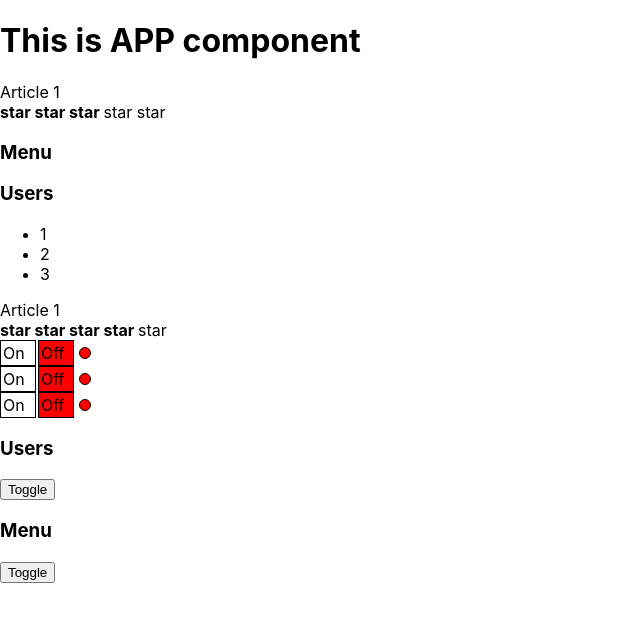
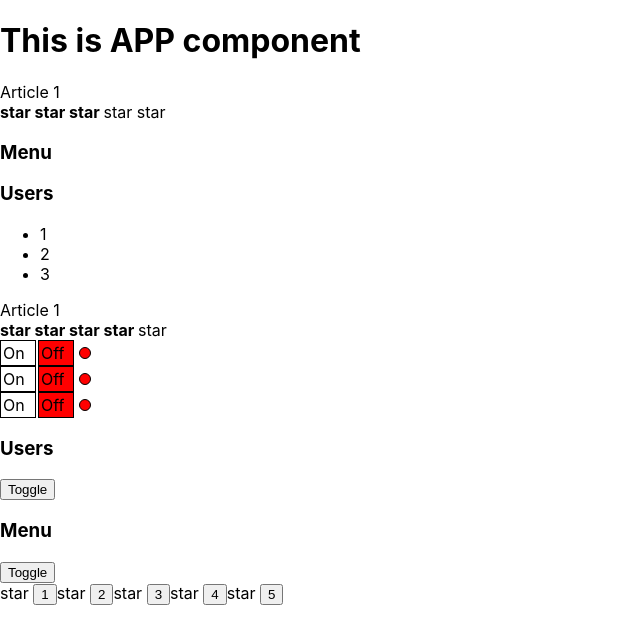
Before and after one commit to Aliaksandr91/Homework, a React (Create React App) app: page / in a window 1280 px wide. Shown: the top 644 px of the page, without its empty margins (0-640 px from the left). Built offline with nearby package versions, Linux system fonts and the light colour scheme.

Commit message:
feat: add uncontrolledRating

```diff
--- a/src/App.tsx
+++ b/src/App.tsx
@@ -4,6 +4,7 @@
 import {Rating} from "./components/Rating/Rating";
 import {OnOff} from "./components/onOff/OnOff";
 import UnControlledAccordion from "./components/UnControlledAccordion/UnControlledAccordion";
+import {UnControlledRating} from "./components/UncontrolledRating/UnControlledRating";
 
 function App() {
     console.log('App rendering')
@@ -20,6 +21,7 @@
             <OnOff/>
             <UnControlledAccordion titleValue={'Users'} />
             <UnControlledAccordion titleValue={'Menu'} />
+            <UnControlledRating/>
         </div>
     )
 }
--- /dev/null
+++ b/src/components/UncontrolledRating/UnControlledRating.tsx
@@ -0,0 +1,34 @@
+import React, {useState} from "react";
+
+type RatingPropsType = {
+    value: 0 | 1 | 2 | 3 | 4 | 5
+}
+type StarPropsType = {
+    selected: boolean
+}
+
+function Star(props: StarPropsType) {
+    console.log('Star rendering')
+    if (props.selected) {
+        return <span><b>star </b></span>
+    } else {
+        return <span>star </span>
+    }
+}
+
+export function UnControlledRating() {
+    console.log('Rating rendering')
+
+    let [value, setValue] = useState(0)
+
+    return (
+        <div>
+            <Star selected={value > 0}/><button onClick={()=>setValue(1)}>1</button>
+            <Star selected={value > 1}/><button onClick={()=>setValue(2)}>2</button>
+            <Star selected={value > 2}/><button onClick={()=>setValue(3)}>3</button>
+            <Star selected={value > 3}/><button onClick={()=>setValue(4)}>4</button>
+            <Star selected={value > 4}/><button onClick={()=>setValue(5)}>5</button>
+        </div>
+    )
+
+}
```
